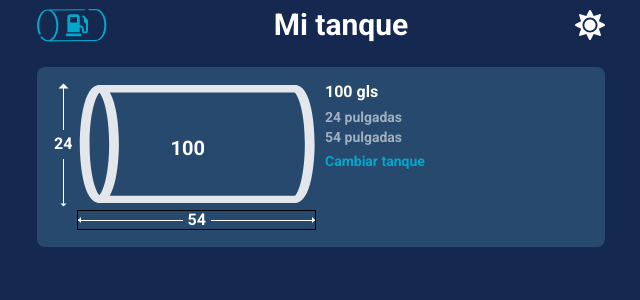
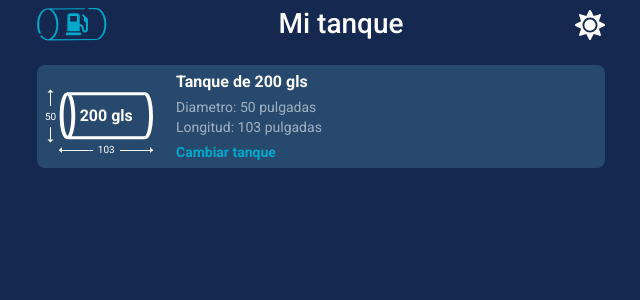
Before and after one commit to alexajreyes/mi-tanque, a React (Create React App) app: page / in a window 1280 px wide. Shown: the top 300 px of the page, without its empty margins (319-959 px from the left). Built offline with nearby package versions, Linux system fonts and the light colour scheme.

Commit message:
Componente de tarjeta de tanque completado

```diff
--- a/public/index.html
+++ b/public/index.html
@@ -15,13 +15,19 @@
       user's mobile device or desktop. See https://developers.google.com/web/fundamentals/web-app-manifest/
     -->
         <link rel="manifest" href="%PUBLIC_URL%/manifest.json" />
-    <link rel="preconnect" href="https://fonts.googleapis.com/" crossorigin />
+        <link
+            rel="preconnect"
+            href="https://fonts.googleapis.com/"
+            crossorigin
+        />
         <link rel="dns-prefetch" href="https://fonts.googleapis.com/" />
 
+        <link rel="preconnect" href="https://fonts.gstatic.com" />
         <link
-      href="https://fonts.googleapis.com/css2?family=Roboto:ital,wght@0,700;1,400&display=swap"
+            href="https://fonts.googleapis.com/css2?family=Roboto:wght@400;500;700&display=swap"
             rel="stylesheet"
         />
+
         <!--
       Notice the use of %PUBLIC_URL% in the tags above.
       It will be replaced with the URL of the `public` folder during the build.
@@ -45,6 +51,5 @@
 
       To begin the development, run `npm start` or `yarn start`.
       To create a production bundle, use `npm run build` or `yarn build`.
-    -->
-  </body>
+    --></body>
 </html>
--- a/src/components/CardOfTank/index.js
+++ b/src/components/CardOfTank/index.js
@@ -9,9 +9,21 @@ export default function CardOfTank({ capacity, diameter, length }) {
             <Tank capacity={capacity} diameter={diameter} length={length} />
 
             <div>
-        <Typography value={`${capacity} gls`} variant="title3" mb="8px" />
-        <Typography value={`${diameter} pulgadas `} variant="body" mb="4px" />
-        <Typography value={`${length} pulgadas`} variant="body" mb="8px" />
+                <Typography
+                    value={`Tanque de ${capacity} gls`}
+                    variant="title3"
+                    mb="8px"
+                />
+                <Typography
+                    value={`Diametro: ${diameter} pulgadas `}
+                    variant="body"
+                    mb="4px"
+                />
+                <Typography
+                    value={`Longitud: ${length} pulgadas`}
+                    variant="body"
+                    mb="8px"
+                />
                 <Typography value="Cambiar tanque" variant="link" />
             </div>
         </Card>
--- a/src/components/CardOfTank/styles.js
+++ b/src/components/CardOfTank/styles.js
@@ -1,11 +1,12 @@
 import styled from 'styled-components'
 
 export const Card = styled.div`
-  width: 100%;
-  background: ${({ theme }) => theme.card};
-  border-radius: 8px;
-  padding: 16px;
-  display: grid;
-  grid-template-columns: 1fr 1fr;
-  gap: 8px;
+    width: 100%;
+    background: ${({ theme }) => theme.card};
+    border-radius: 8px;
+    padding: 8px;
+    display: grid;
+    grid-template-columns: 123px 1fr;
+    gap: 8px;
+    align-items: center;
 `
--- a/src/components/Tank/index.js
+++ b/src/components/Tank/index.js
@@ -1,6 +1,6 @@
-import React, { useContext } from 'react'
+import React from 'react'
 import { ReactComponent as TankIcon } from 'assets/tank.svg'
-import { AppContext } from 'store'
+
 import {
     TankContainer,
     TankCapacity,
@@ -8,32 +8,41 @@ import {
     TankLength,
     HorizontalLine,
     VerticalLine,
+    Wrapper,
+    Caption,
 } from './styles'
 
 //Import icons
 
-export default function Tank({ capacity, diameter, length }) {
-  const { isDarkModeActive } = useContext(AppContext)
-
+export default function Tank({
+    capacity,
+    diameter,
+    length,
+    lineWidth = '1px',
+}) {
     return (
+        <Wrapper>
+            <TankDiameter>
+                <VerticalLine lineWidth={lineWidth} top={true}></VerticalLine>
+                <Caption>{diameter}</Caption>
+                <VerticalLine lineWidth={lineWidth} top={false}></VerticalLine>
+            </TankDiameter>
             <TankContainer>
+                <TankIcon />
                 <TankCapacity>{capacity}</TankCapacity>
-
-      <TankDiameter>
-        <VerticalLine top={true}></VerticalLine>
-        <span>{diameter}</span>
-        <VerticalLine top={false}></VerticalLine>
-      </TankDiameter>
-
-      <TankIcon fill={isDarkModeActive ? '#FFFFFF' : '#142850'} />
+            </TankContainer>
 
             <TankLength>
-        <HorizontalLine right={false}></HorizontalLine>
-        <span>{length}</span>
-        <HorizontalLine right={true}></HorizontalLine>
+                <HorizontalLine
+                    lineWidth={lineWidth}
+                    right={false}
+                ></HorizontalLine>
+                <Caption>{length}</Caption>
+                <HorizontalLine
+                    lineWidth={lineWidth}
+                    right={true}
+                ></HorizontalLine>
             </TankLength>
-
-      <article></article>
-    </TankContainer>
+        </Wrapper>
     )
 }
--- a/src/components/Tank/styles.js
+++ b/src/components/Tank/styles.js
@@ -1,34 +1,40 @@
 import styled from 'styled-components'
 
-export const TankContainer = styled.div`
-  border: 1px dashed transparent;
+const arrowWidth = '3px'
+
+export const Wrapper = styled.div`
+    //border: 1px dashed transparent;
     display: grid;
     grid-template-areas:
         'diameter tank'
-    '. length';
-  grid-template-columns: min-content 1fr;
-  grid-template-rows: 1fr 20px;
-  justify-items: stretch;
-  align-items: stretch;
-  gap: 5px;
+        '. lengthTank';
+    grid-template-columns: min-content 94px;
+    grid-template-rows: 50px min-content;
+    gap: 3px;
+    height: 50px;
+`
+
+export const TankContainer = styled.div`
+    grid-area: tank;
+    margin: 0;
     position: relative;
+    display: flex;
+    justify-content: center;
+    align-items: center;
 
     & > svg {
-    border: 1px dashed transparent;
-    margin: 0;
-    grid-area: tank;
-    width: 100%;
-    height: 100%;
+        color: ${({ theme }) => theme.primaryText};
     }
 `
 
 export const TankCapacity = styled.span`
     position: absolute;
-  font-size: 20px;
+    font-size: 16px;
     font-weight: bold;
-  display: block;
-  top: calc(50% - 20px);
-  right: calc(50% - 20px);
+    color: ${({ theme }) => theme.primaryText};
+    &:after {
+        content: ' gls';
+    }
 `
 export const TankDiameter = styled.div`
     display: flex;
@@ -40,9 +46,7 @@ export const TankDiameter = styled.div`
 `
 
 export const TankLength = styled.div`
-  border: 1px solid black;
-  position: relative;
-  grid-area: length;
+    grid-area: lengthTank;
     display: flex;
     flex-direction: row;
     justify-content: space-between;
@@ -52,7 +56,7 @@ export const TankLength = styled.div`
 
 export const HorizontalLine = styled.div`
     width: 100%;
-  height: 1px;
+    height: ${({ lineWidth }) => lineWidth};
     background-color: ${({ theme }) => theme.primaryText};
     position: relative;
     display: flex;
@@ -66,24 +70,24 @@ export const HorizontalLine = styled.div`
             right &&
             `
         right: 0;
-        border-top: 3px solid transparent;
-        border-bottom: 3px solid transparent;
-        border-left: 3px solid ${theme.primaryText};
+        border-top: ${arrowWidth} solid transparent;
+        border-bottom: ${arrowWidth} solid transparent;
+        border-left: ${arrowWidth} solid ${theme.primaryText};
     `}
 
         ${({ right, theme }) =>
             !right &&
             `
         left: 0;
-        border-top: 3px solid transparent;
-        border-bottom: 3px solid transparent;
-        border-right: 3px solid ${theme.primaryText};
+        border-top: ${arrowWidth} solid transparent;
+        border-bottom: ${arrowWidth} solid transparent;
+        border-right: ${arrowWidth} solid ${theme.primaryText};
     `}
     }
 `
 
 export const VerticalLine = styled.div`
-  width: 1px;
+    width: ${({ lineWidth }) => lineWidth};
     height: 100%;
     background-color: ${({ theme }) => theme.primaryText};
     position: relative;
@@ -98,20 +102,26 @@ export const VerticalLine = styled.div`
             top &&
             `
         transform: rotate(-90deg);
-        top: -3px;
-        border-top: 5px solid transparent;
-        border-bottom: 5px solid transparent;
-        border-left: 5px solid ${theme.primaryText};
+        top: -${arrowWidth};
+        border-top: ${arrowWidth} solid transparent;
+        border-bottom: ${arrowWidth} solid transparent;
+        border-left: ${arrowWidth} solid ${theme.primaryText};
     `}
 
         ${({ top, theme }) =>
             !top &&
             `
         transform: rotate(-90deg);
-        bottom: -3px;
-        border-top: 3px solid transparent;
-        border-bottom: 3px solid transparent;
-        border-right: 3px solid ${theme.primaryText};
+        bottom: -${arrowWidth};
+        border-top: ${arrowWidth} solid transparent;
+        border-bottom: ${arrowWidth} solid transparent;
+        border-right: ${arrowWidth} solid ${theme.primaryText};
     `}
     }
 `
+export const Caption = styled.span`
+    display: block;
+    font-size: 10px;
+    font-weight: normal;
+    color: ${({ theme }) => theme.primaryText};
+`
--- a/src/components/Typography/styles.js
+++ b/src/components/Typography/styles.js
@@ -5,7 +5,7 @@ const Primitive = css`
     font-style: normal;
     font-family: 'Roboto', sans-serif;
 
-  font-weight: 300;
+    font-weight: 400;
     margin-top: ${({ mt }) => (mt ? mt : 0)};
     margin-bottom: ${({ mb }) => (mb ? mb : 0)};
     margin-left: ${({ ml }) => (ml ? ml : 0)};
@@ -15,7 +15,7 @@ const Primitive = css`
 export const Title = styled.h1`
     ${Primitive}
     font-weight: 500;
-  font-size: 30px;
+    font-size: 28px;
     color: ${({ color, theme }) => (color ? color : theme.primaryText)};
 `
 export const Title2 = styled.h2`
@@ -44,14 +44,14 @@ export const Link = styled.h4`
 
 export const Body = styled.p`
     ${Primitive}
-  font-weight: normal;
+    font-weight: 400;
     font-size: 14px;
     color: ${({ color, theme }) => (color ? color : theme.secondaryText)};
 `
 
 export const Caption = styled.span`
     ${Primitive}
-  font-weight: normal;
+    font-weight: 400;
     font-size: 12px;
     color: ${({ color, theme }) => (color ? color : theme.secondaryText)};
 `
--- a/src/pages/Home/index.js
+++ b/src/pages/Home/index.js
@@ -3,9 +3,9 @@ import CardOfTank from 'components/CardOfTank'
 import { Wrapper } from './styles'
 
 export default function Home() {
-  return (
-    <Wrapper>
-      <CardOfTank capacity={100} diameter={24} length={54} />
-    </Wrapper>
-  )
+    return (
+        <Wrapper>
+            <CardOfTank capacity={200} diameter={50} length={103} />
+        </Wrapper>
+    )
 }
```
Also changed, not shown: src/assets/tank.svg. Lines whose indentation alone changed are shown as unchanged.
